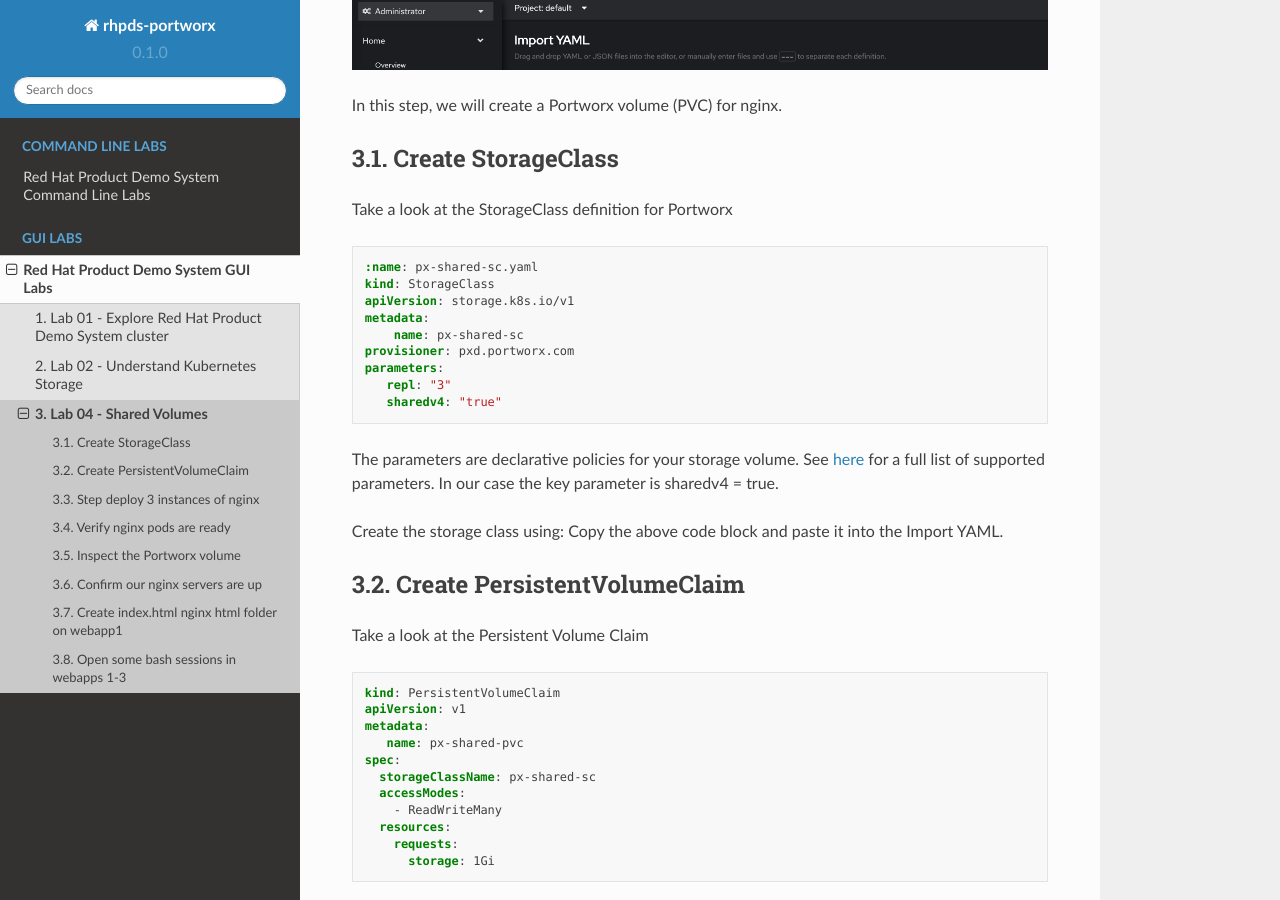
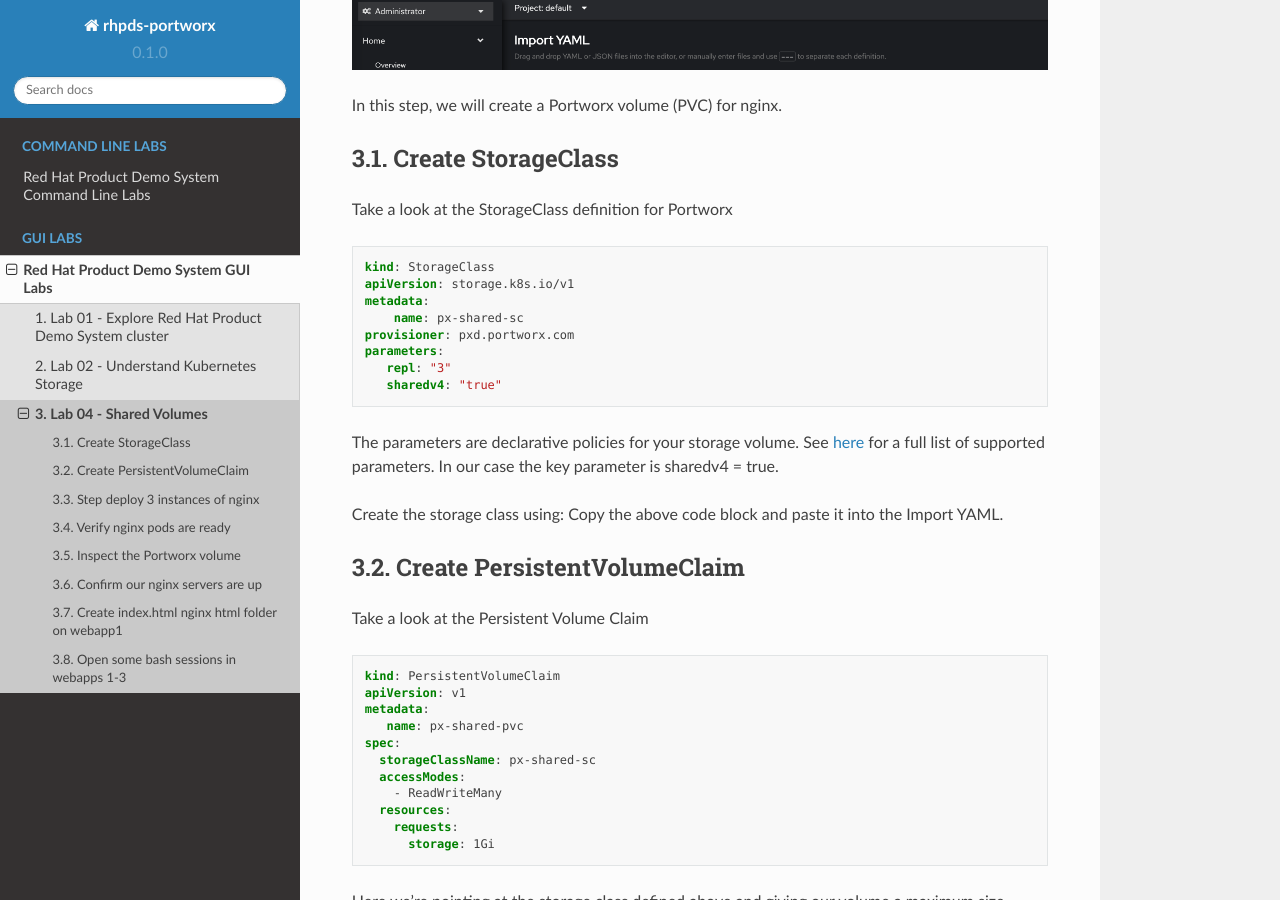
Before and after one commit to rhpds/pxe-rhdp-lab, a Sphinx documentation site: the page built from docs/source/gui-based-labs/shared-volumes-gui.rst, in a window 1280 px wide and 900 px high, scrolled down 300 px. Built offline with Sphinx 7.4.7 and the Read the Docs theme 2.0.0, drawn with Linux system fonts in a browser that asks for light colours.

Commit message:
Update shared-volumes-gui.rst

```diff
--- a/docs/source/gui-based-labs/shared-volumes-gui.rst
+++ b/docs/source/gui-based-labs/shared-volumes-gui.rst
@@ -12,8 +12,8 @@
 Take a look at the StorageClass definition for Portworx
 
 .. code-block:: yaml
+  :name: px-shared-sc.yaml
 
-  :name: px-shared-sc.yaml
   kind: StorageClass
   apiVersion: storage.k8s.io/v1
   metadata:
```
